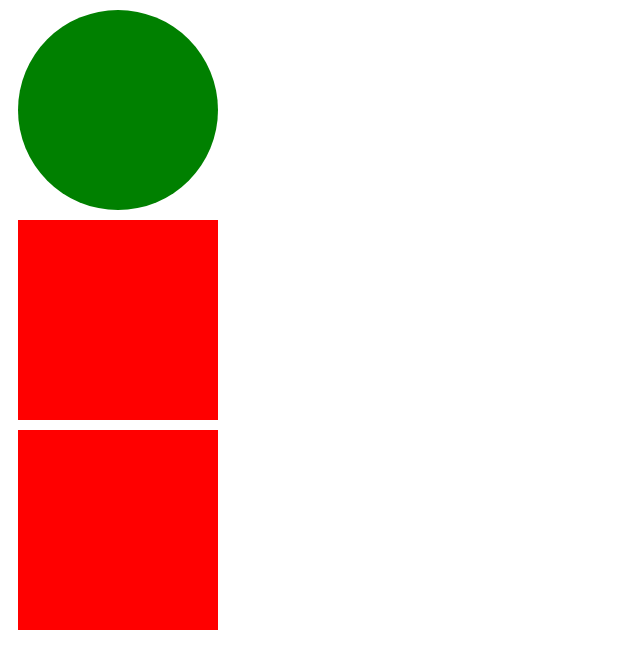
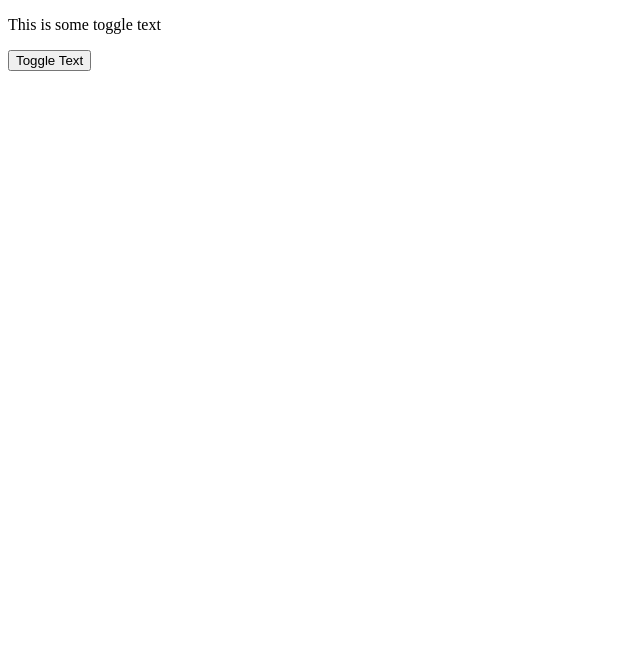
Before and after one commit to topholney/Learning-Web-Design, a plain HTML site: page 4-jquery/jquery.html in a window 1280 px wide. Shown: the whole page, without its empty margins (0-640 px from the left). Drawn offline with nearby package versions, Linux system fonts and the light colour scheme.

Commit message:
Section 5 Lecture 133

```diff
--- a/4-jquery/jquery.html
+++ b/4-jquery/jquery.html
@@ -7,33 +7,31 @@
 
 	<script type="text/javascript" src="https://ajax.googleapis.com/ajax/libs/jquery/3.3.1/jquery.min.js"></script>
 	<style type="text/css">
-		.green-circle{
-			background-color: green;
-			border-radius: 50%;
-			height: 200px;
-			width: 200px;
-			margin: 10px;
-		}
-		.red-square{
-			background-color: red;
-			height: 200px;
-			width: 200px;
-			margin: 10px;
-		}
+
 	</style>
 </head>
 
 <body>
+	<p id="toggle-text">This is some toggle text</p>
+	<button id="toggle-button">Toggle Text</button>
 
-	<div class="green-circle"></div>
-	<div class="red-square"></div>
-	<div class="red-square"></div>
 
 	<script type="text/javascript">
-		$("div").click(function() {
+		var textShowing = true;
+		$("#toggle-button").click(function(){
+			if(textShowing){
+				$("#toggle-text").fadeOut(function(){
+					textShowing = false;
+				});
 
-			alert("You clicked on a "+$(this).attr("class"));
-		})
+			} else {
+				$("#toggle-text").fadeIn(function(){
+					textShowing = true;
+				});
+
+			}
+		});
+
 
 	</script>
 
```
